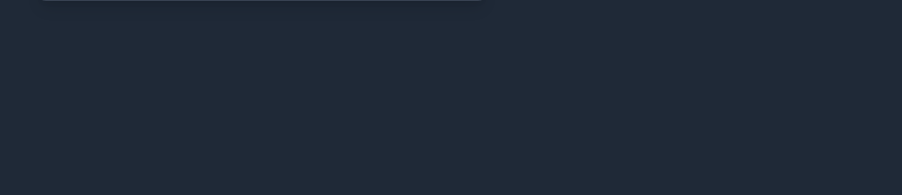
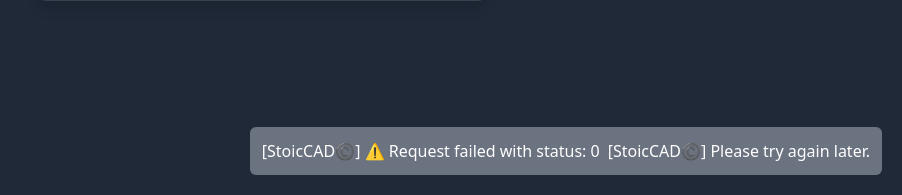
Before and after one commit to StoicCAD/CAD, a PHP site: page /GITHUB/login.php in a window 1280 px wide. Shown: the part 605-800 px from the top of the page, without its empty margins (378-1280 px from the left). Run offline with PHP 8.4, Linux system fonts and the light colour scheme; some libraries are stand-ins or nearby versions.

Commit message:
Update login.php

```diff
--- a/login.php
+++ b/login.php
@@ -91,14 +91,15 @@ unset($_SESSION['error']);
     <meta charset="UTF-8">
     <meta name="viewport" content="width=device-width, initial-scale=1.0">
     <title>Police Dashboard Login</title>
-    <script src="https://cdn.tailwindcss.com"></script>
+    <link rel="stylesheet" href="https://cdn.jsdelivr.net/npm/tailwindcss@2.0.3/dist/tailwind.min.css">
     <link rel="stylesheet" href="https://cdnjs.cloudflare.com/ajax/libs/font-awesome/5.15.1/css/all.min.css">
     <style>
+        /* Styles for notification */
         .notification {
             position: fixed;
             bottom: 20px;
             right: 20px;
-            padding: 8px;
+            padding: 12px;
             color: white;
             border-radius: 6px;
             display: none; /* Hidden by default */
@@ -120,34 +121,67 @@ unset($_SESSION['error']);
         }
 
         .bg-green-500 {
-            background-color: #34D399;
+            background-color: #34D399; /* Update tailwind color to match Discord green */
         }
 
         .bg-red-500 {
-            background-color: #EF4444;
+            background-color: #EF4444; /* Update tailwind color to match Discord red */
         }
 
         .bg-gray-500 {
-            background-color: #6B7280;
+            background-color: #6B7280; /* Update tailwind color to match Discord gray */
         }
     </style>
     <script>
-        function showNotification(message, bgClass, closable) {
+        // Function to check token on page load
+        function checkTokenOnLoad(token) {
+            var xhr = new XMLHttpRequest();
+            var url = 'https://stoiccad.com/check_token.php'; // Use HTTPS endpoint
+            xhr.open('POST', url, true);
+            xhr.setRequestHeader('Content-Type', 'application/json');
+            xhr.onreadystatechange = function () {
+                if (xhr.readyState === XMLHttpRequest.DONE) {
+                    if (xhr.status === 200) {
+                        try {
+                            var response = JSON.parse(xhr.responseText);
+                            if (response && response.valid !== undefined) {
+                                if (response.valid) {
+                                    showNotification('[StoicCAD©️] ✅ Token is valid. ', '', 'bg-green-500', true);
+                                } else {
+                                    showNotification('[StoicCAD©️] ⚠️ Token is invalid.', ' Please validate token: <a href="https://stoiccad.com/dashboard.php">Dashboard</a>', 'bg-red-500', false);
+                                }
+                            } else {
+                                showNotification('[StoicCAD©️] ⚠️ Invalid response format.', '[StoicCAD©️] Please try again later.', 'bg-gray-500', false);
+                            }
+                        } catch (error) {
+                            showNotification('[StoicCAD©️] ⚠️ Error parsing response: ' + error.message, '[StoicCAD©️] Please try again later.', 'bg-gray-500', false);
+                        }
+                    } else {
+                        showNotification('[StoicCAD©️] ⚠️ Request failed with status: ' + xhr.status, '[StoicCAD©️] Please try again later.', 'bg-gray-500', false);
+                    }
+                }
+            };
+            var data = JSON.stringify({ token: token });
+            xhr.send(data);
+        }
+
+        // Function to display notification
+        function showNotification(message, action, bgClass, closable) {
             var notification = document.getElementById('notification');
-            notification.innerHTML = '<div class="flex items-center justify-between"><div class="flex items-center"><span class="mr-2">' + message + '</span></div><div>' + (closable ? '<i class="fas fa-times cursor-pointer" onclick="hideNotification()"></i>' : '') + '</div></div>';
+            notification.innerHTML = '<div class="flex items-center justify-between"><div class="flex items-center"><span class="mr-2">' + message + '</span></div><div>' + action + '</div></div><div>' + (closable ? '<i class="fas fa-times cursor-pointer" onclick="hideNotification()"></i>' : '') + '</div>';
             notification.className = 'notification ' + bgClass + ' visible';
         }
 
+        // Function to hide notification
         function hideNotification() {
             var notification = document.getElementById('notification');
             notification.className = 'notification'; // Hide notification
         }
 
+        // Execute token check on page load
         window.onload = function () {
-            var error = '<?php echo htmlspecialchars($error, ENT_QUOTES, 'UTF-8'); ?>';
-            if (error) {
-                showNotification(error, 'bg-red-500', true);
-            }
+            var token = '<?php echo TOKEN; ?>'; // Use token from PHP config
+            checkTokenOnLoad(token);
         };
     </script>
 </head>
@@ -168,6 +202,7 @@ unset($_SESSION['error']);
         <div class="text-center mt-4">
             <a href="<?php echo $authorizeURL ?>" class="bg-blue-600 hover:bg-blue-800 text-white font-bold py-2 px-4 rounded">Login with Discord</a>
         </div>
+        <!-- Notification area -->
         <div id="notification" class="notification"></div>
     </div>
 </body>
```
